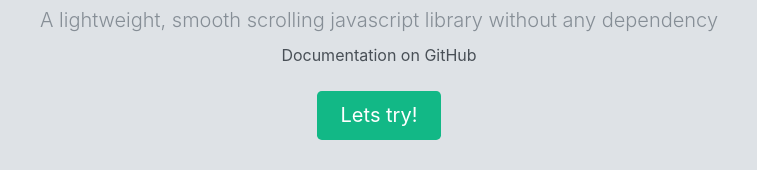
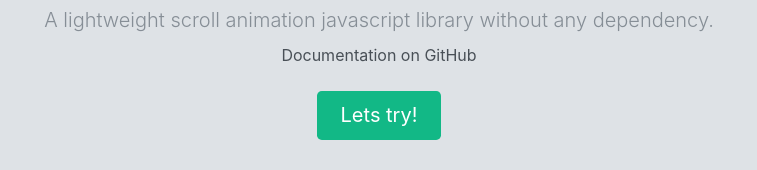
Before and after one commit to hsnaydd/moveTo, a website: page demo/index.html in a window 1280 px wide. Shown: the part 371-541 px from the top of the page, 261-1018 px from the left. Drawn offline with nearby package versions, Linux system fonts and the light colour scheme; files that its build step writes are made by us from their sources.

Commit message:
Updated project description in demo page

```diff
--- a/demo/index.html
+++ b/demo/index.html
@@ -35,7 +35,7 @@
 <a href="https://github.com/hsnaydd/moveTo" class="github-corner" aria-label="View source on Github"><svg width="80" height="80" viewBox="0 0 250 250" aria-hidden="true"><path d="M0,0 L115,115 L130,115 L142,142 L250,250 L250,0 Z"></path><path d="M128.3,109.0 C113.8,99.7 119.0,89.6 119.0,89.6 C122.0,82.7 120.5,78.6 120.5,78.6 C119.2,72.0 123.4,76.3 123.4,76.3 C127.3,80.9 125.5,87.3 125.5,87.3 C122.9,97.6 130.6,101.9 134.4,103.2" fill="currentColor" style="transform-origin: 130px 106px;" class="octo-arm"></path><path d="M115.0,115.0 C114.9,115.1 118.7,116.5 119.8,115.4 L133.7,101.6 C136.9,99.2 139.9,98.4 142.2,98.6 C133.8,88.0 127.5,74.4 143.8,58.0 C148.5,53.4 154.0,51.2 159.7,51.0 C160.3,49.4 163.2,43.6 171.4,40.1 C171.4,40.1 176.1,42.5 178.8,56.2 C183.1,58.6 187.2,61.8 190.9,65.4 C194.5,69.0 197.7,73.2 200.1,77.6 C213.8,80.2 216.3,84.9 216.3,84.9 C212.7,93.1 206.9,96.0 205.4,96.6 C205.1,102.4 203.0,107.8 198.3,112.5 C181.9,128.9 168.3,122.5 157.7,114.1 C157.9,116.9 156.7,120.9 152.7,124.9 L141.0,136.5 C139.8,137.7 141.6,141.9 141.8,141.8 Z" fill="currentColor" class="octo-body"></path></svg></a>
 <div id="section-1" class="c-section c-section--primary d-flex flex-column justify-content-center align-items-center">
   <h1 class="display-3">MoveTo</h1>
-  <p class="lead mb-2">A lightweight, smooth scrolling javascript library without any dependency </p>
+  <p class="lead mb-2">A lightweight scroll animation javascript library without any dependency.</p>
   <a class="c-section__link mb-4" href="https://github.com/hsnaydd/moveTo">Documentation on GitHub</a>
   <a href="#section-2" class="btn btn-lg c-section__btn js-trigger">Lets try!</a>
 </div>
```
